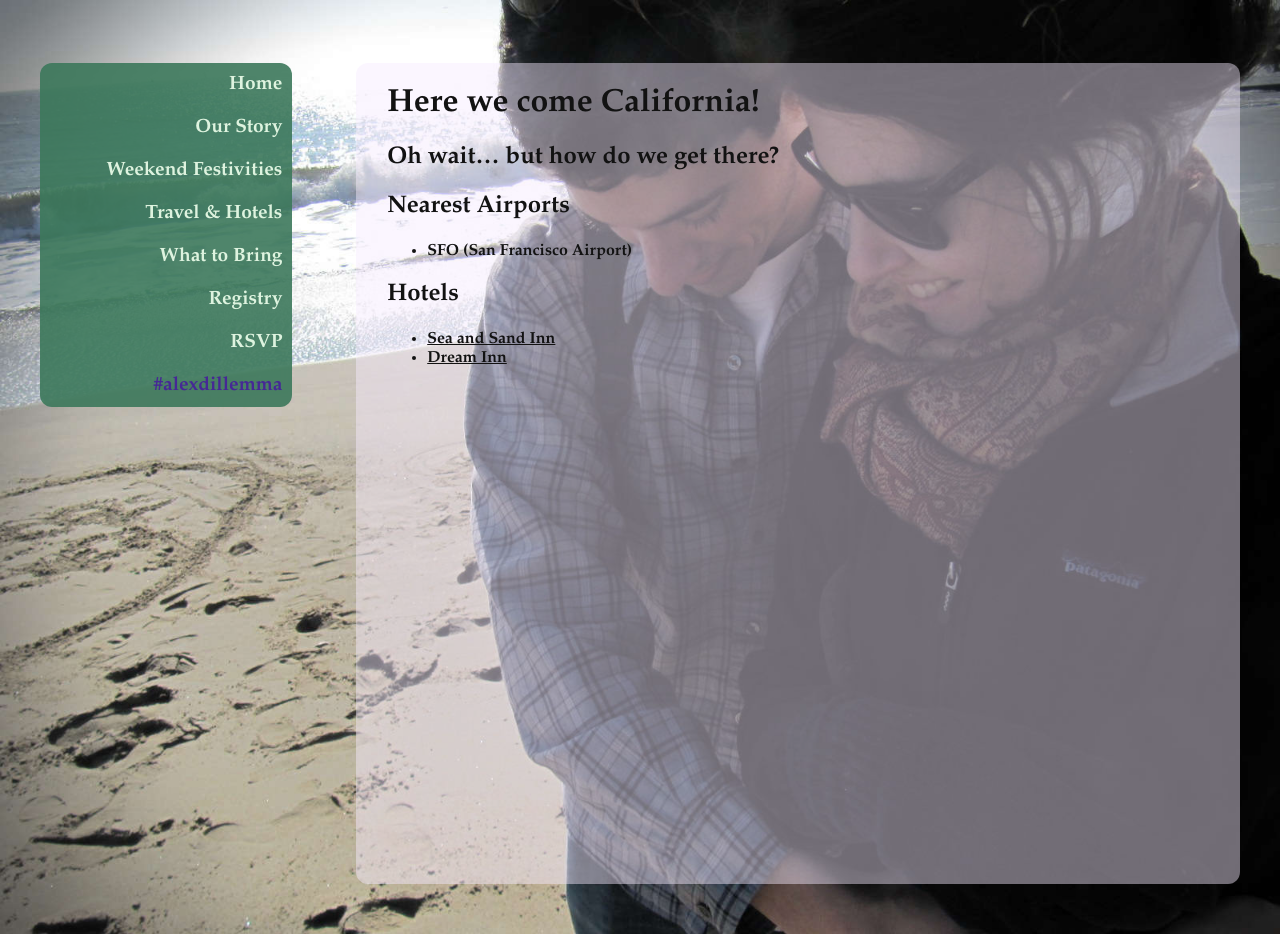
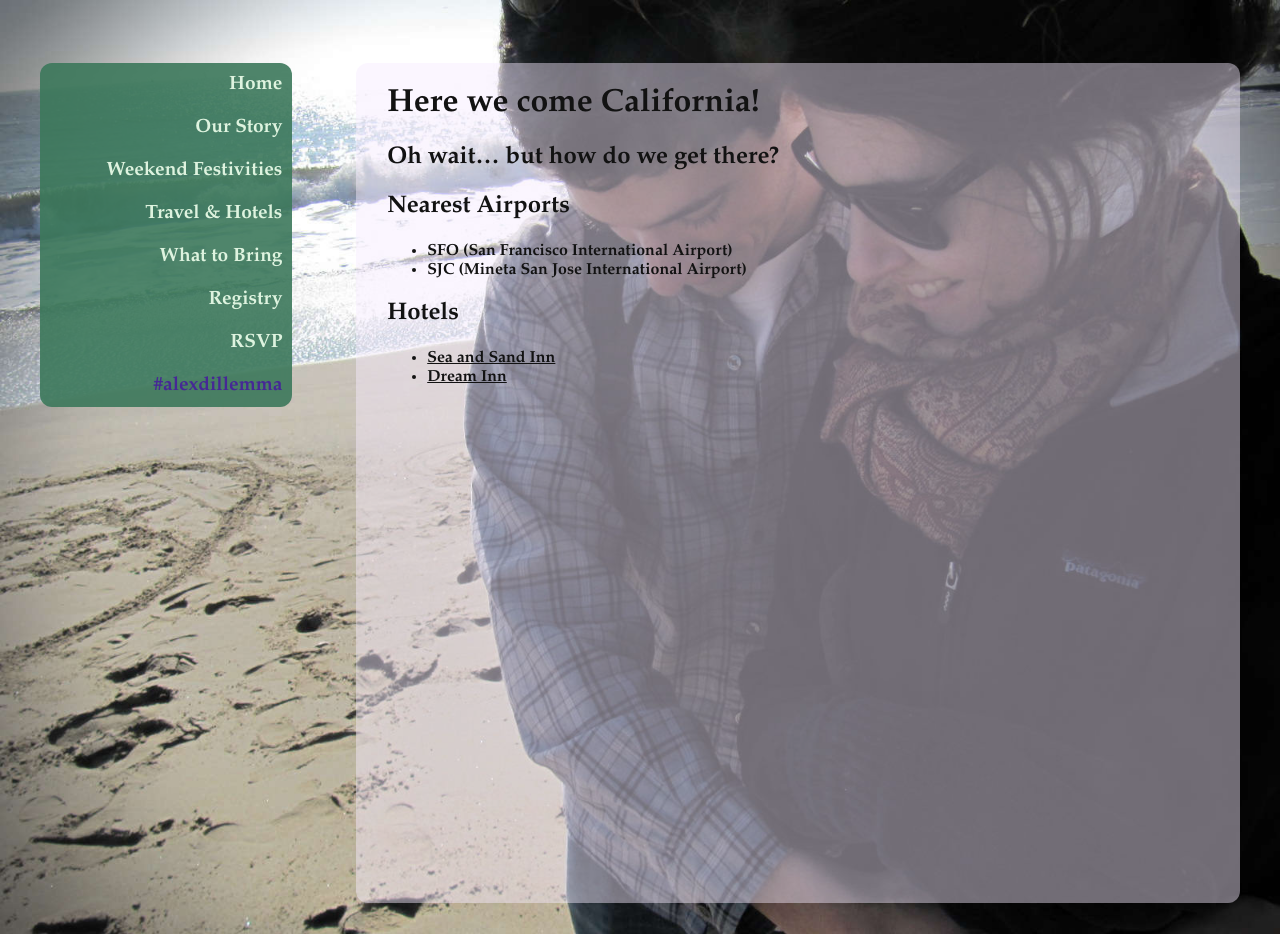
Before and after one commit to adgaudio/wedding, a Jekyll site: the page built from information.md, in a window 1280 px wide. Built offline with Jekyll 4.4.1, drawn with Linux system fonts in a browser that asks for light colours; Markdown is read by kramdown in place of the engine named in the settings.

Commit message:
some text

```diff
--- a/information.md
+++ b/information.md
@@ -29,7 +29,8 @@ Oh wait... but how do we get there?
 
 Nearest Airports
 -----
-- SFO (San Francisco Airport)
+- SFO (San Francisco International Airport)
+- SJC (Mineta San Jose International Airport)
 
 
 Hotels
```
Also changed, not shown: festivities.md (+3 -0 lines), what-to-bring.md (+3 -0 lines).
